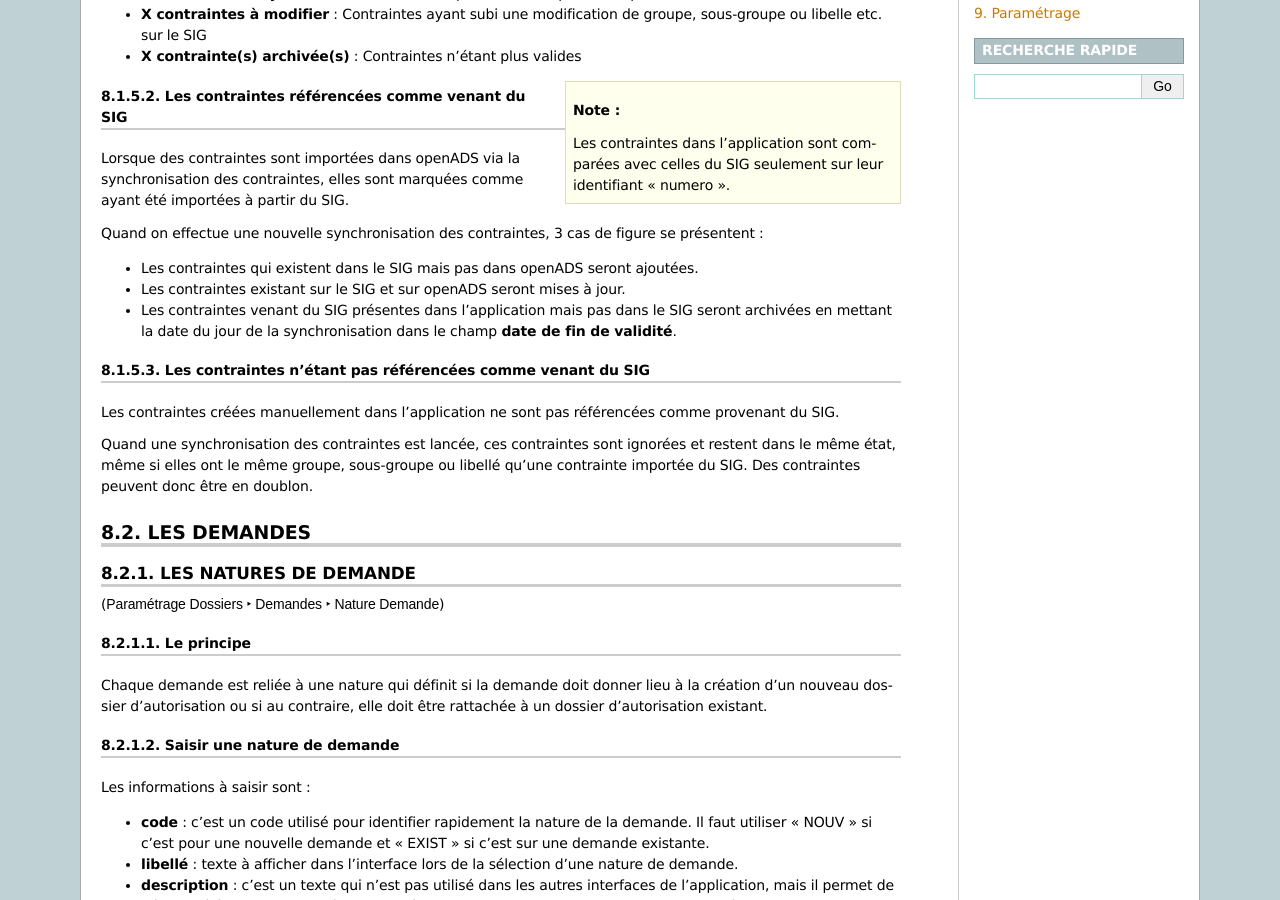
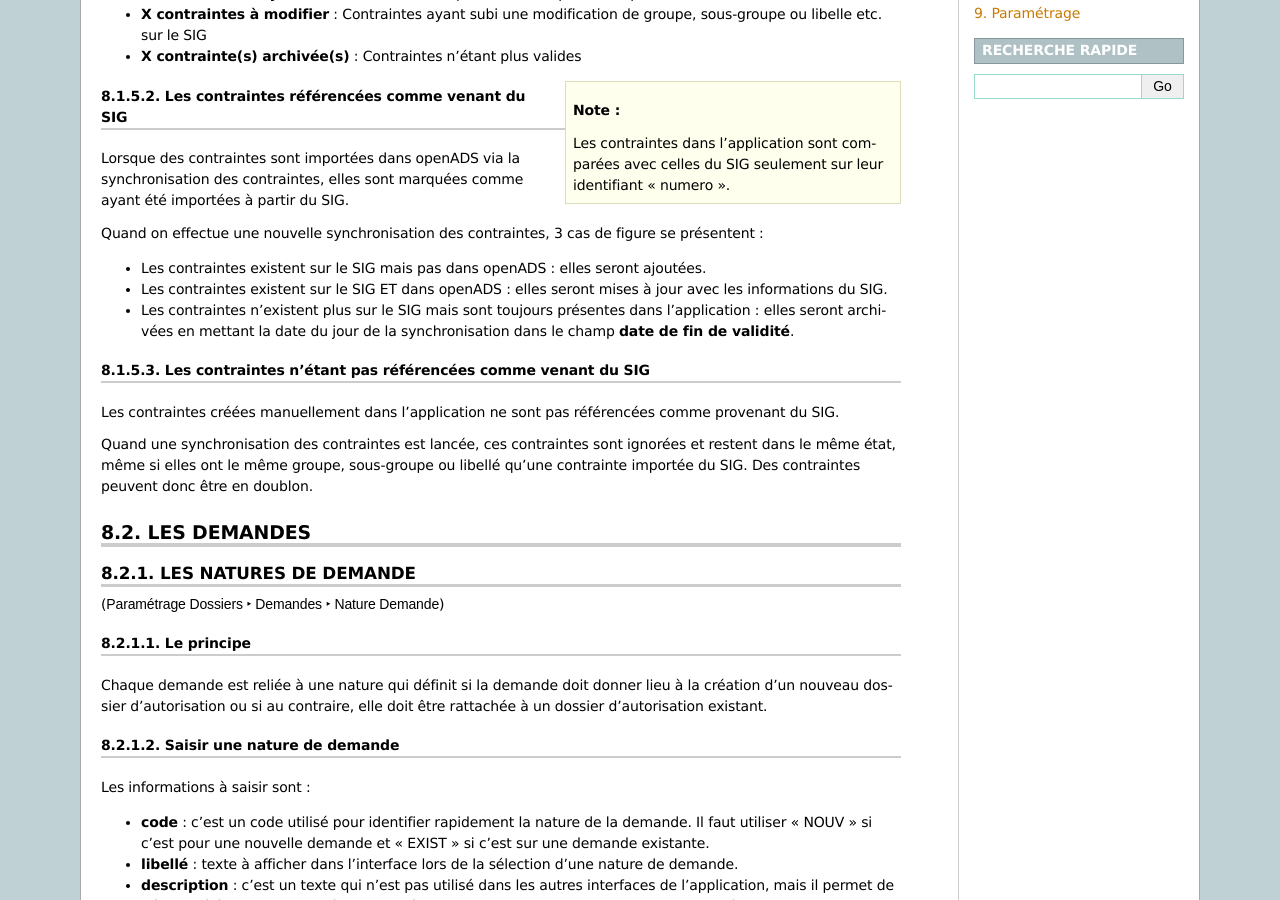
Before and after one commit to mpavaux/openads-documentation, a Sphinx documentation site: the page built from source/manuel_utilisateur/parametrage_dossier.rst, in a window 1280 px wide and 900 px high, scrolled down 2535 px. Built offline with Sphinx 7.4.7, drawn with Linux system fonts in a browser that asks for light colours.

Commit message:
Retouches sur la synchro des contraintes

```diff
--- a/source/manuel_utilisateur/parametrage_dossier.rst
+++ b/source/manuel_utilisateur/parametrage_dossier.rst
@@ -188,9 +188,9 @@
 Quand on effectue une nouvelle synchronisation des contraintes, 3 cas de figure se
 présentent :
 
-* Les contraintes qui existent dans le SIG mais pas dans openADS seront ajoutées.
-* Les contraintes existant sur le SIG et sur openADS seront mises à jour.
-* Les contraintes venant du SIG présentes dans l'application mais pas dans le SIG seront archivées en mettant la date du jour de la synchronisation dans le champ **date de fin de validité**.
+* Les contraintes existent sur le SIG mais pas dans openADS : elles seront ajoutées.
+* Les contraintes existent sur le SIG ET dans openADS : elles seront mises à jour avec les informations du SIG.
+* Les contraintes n'existent plus sur le SIG mais sont toujours présentes dans l'application : elles seront archivées en mettant la date du jour de la synchronisation dans le champ **date de fin de validité**.
 
 Les contraintes n'étant pas référencées comme venant du SIG
 ===========================================================
```
